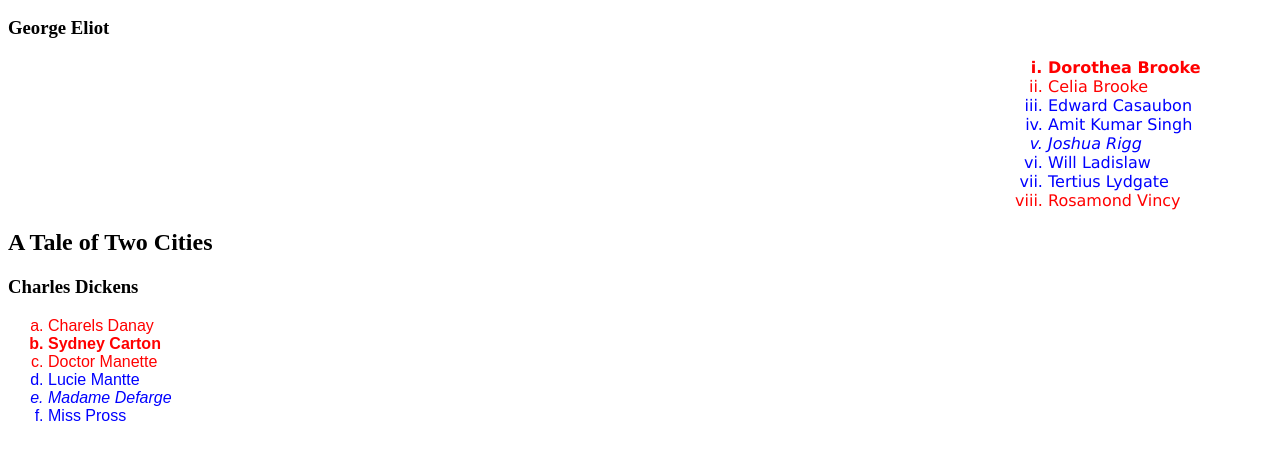
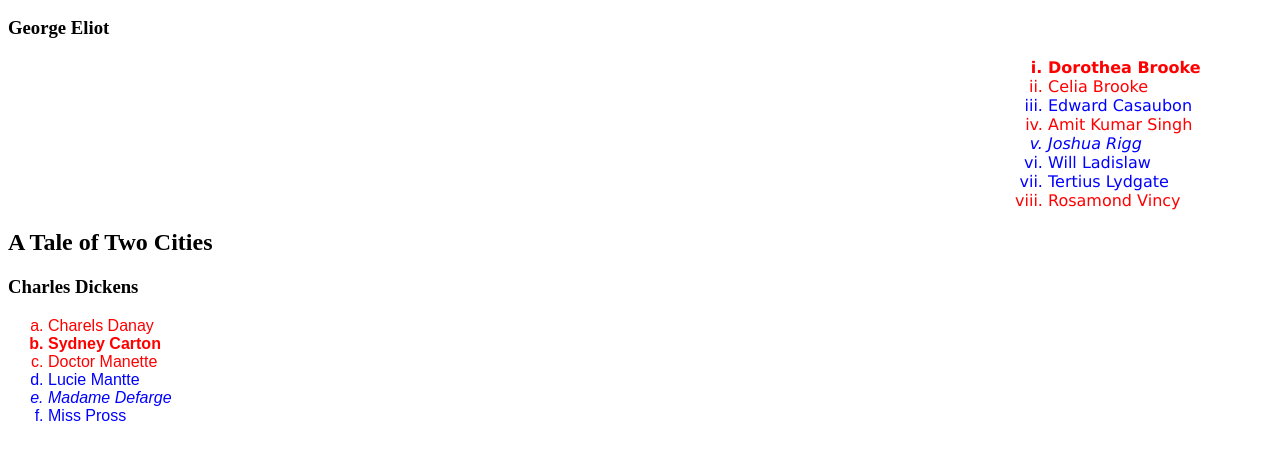
Before and after one commit to asingh64/HTML, a plain HTML site: page name.html in a window 1280 px wide. Shown: the part 110-570 px from the top of the page. Drawn offline with Linux system fonts and the light colour scheme.

Commit message:
Update name.html

```diff
--- a/name.html
+++ b/name.html
@@ -29,7 +29,7 @@
         <li class='female b'>Dorothea Brooke</li>
         <li class='female'>Celia Brooke</li>
         <li class='male'>Edward Casaubon</li>
-        <li class='male'>Amit Kumar Singh</li>
+        <li class='female'>Amit Kumar Singh</li>
         <li class='male i'>Joshua Rigg</li>
         <li class='male'>Will Ladislaw</li>
         <li class='male'>Tertius Lydgate</li>
```
